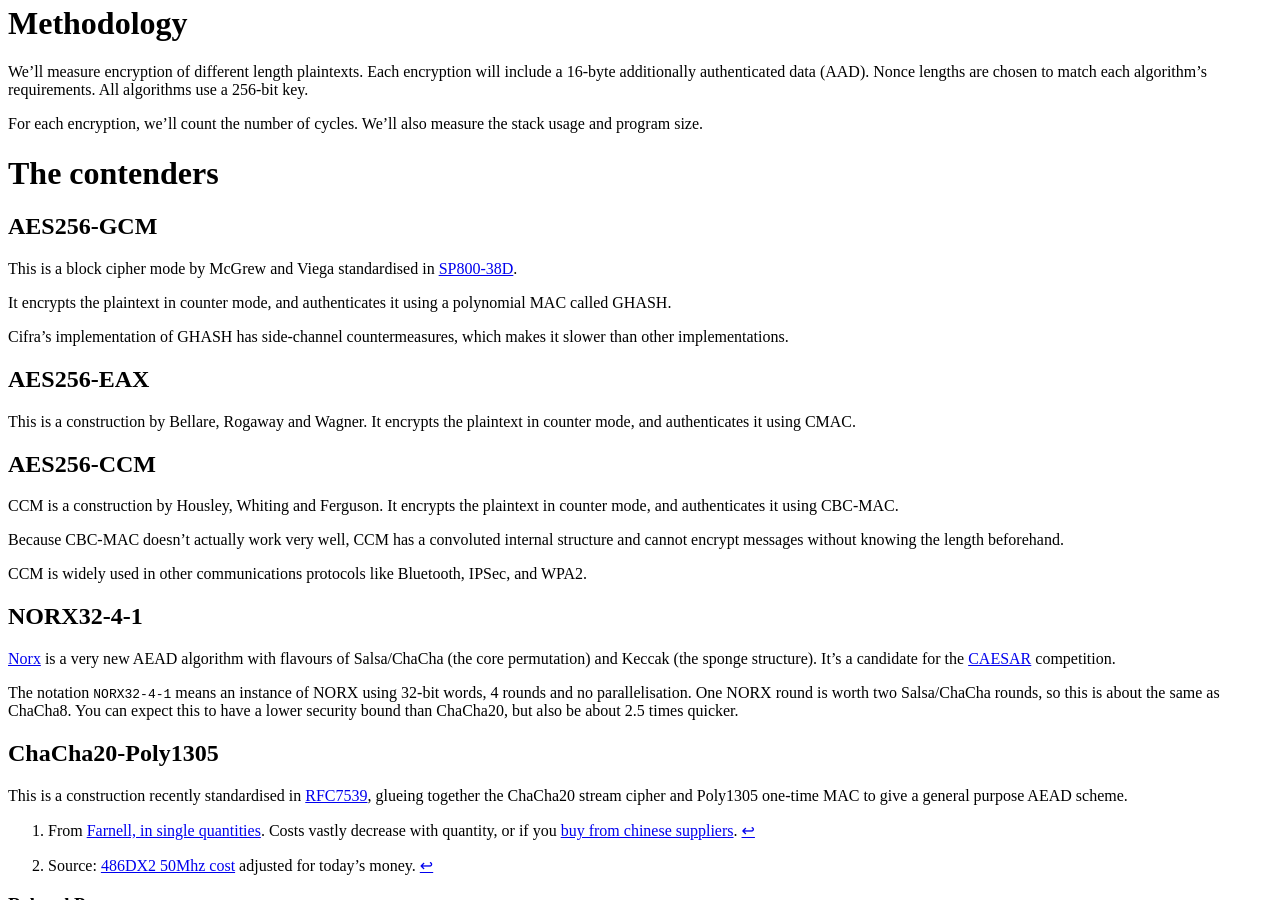
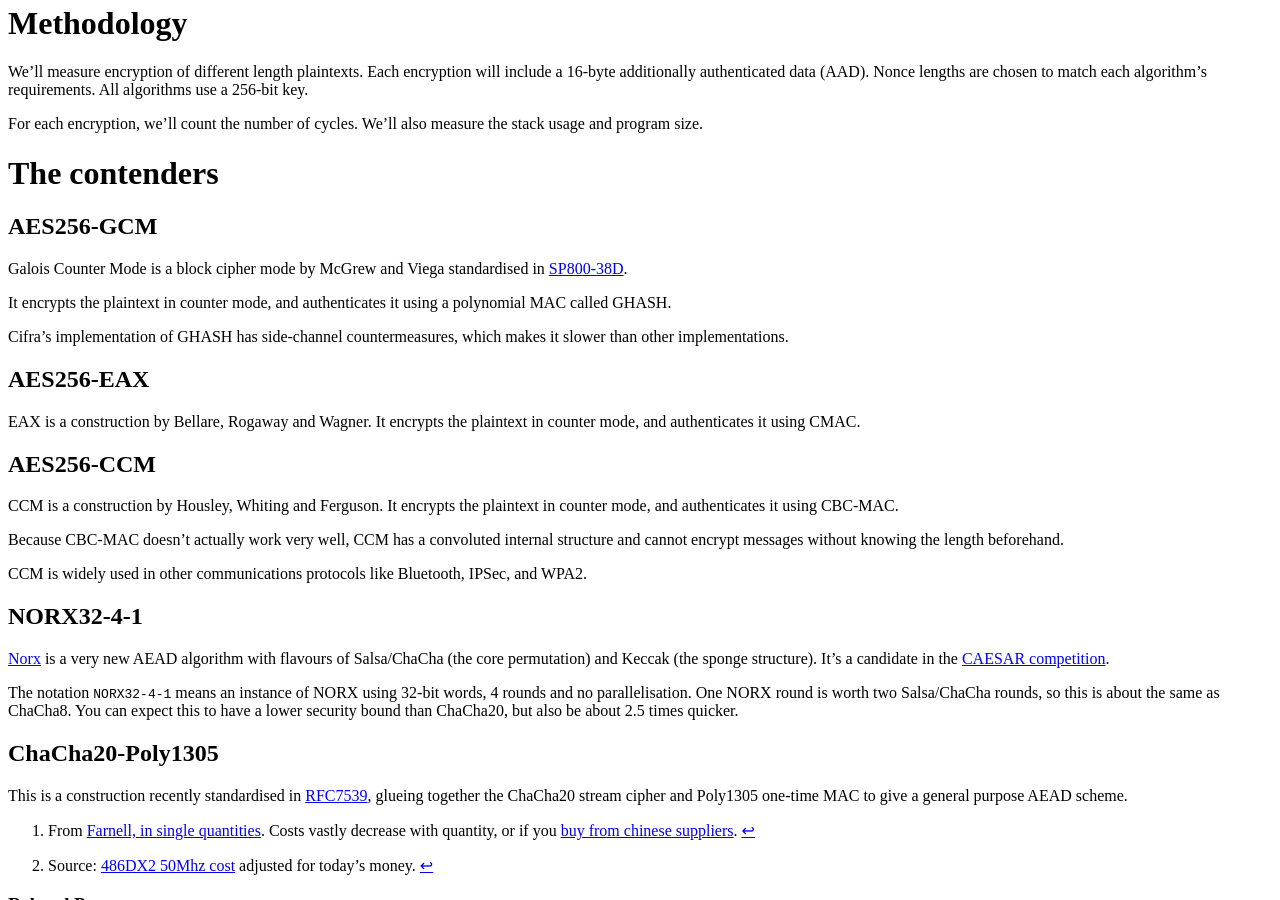
Before and after one commit to ctz/ctz.github.com, a Jekyll site: the page built from _posts/2010-05-31-modern-authenticated-encryption-for-1-euro.md, in a window 1280 px wide and 900 px high, scrolled down 373 px. Built offline with Jekyll 4.4.1, drawn with Linux system fonts in a browser that asks for light colours.

Commit message:
Update 2010-05-31-modern-authenticated-encryption-for-1-euro.md

```diff
--- a/_posts/2010-05-31-modern-authenticated-encryption-for-1-euro.md
+++ b/_posts/2010-05-31-modern-authenticated-encryption-for-1-euro.md
@@ -28,7 +28,7 @@ For each encryption, we'll count the number of cycles.  We'll also measure the s
 
 ## AES256-GCM
 
-This is a block cipher mode by McGrew and Viega standardised in [SP800-38D][sp800-38d].
+Galois Counter Mode is a block cipher mode by McGrew and Viega standardised in [SP800-38D][sp800-38d].
 
 It encrypts the plaintext in counter mode, and authenticates it using a polynomial MAC called GHASH.
 
@@ -36,7 +36,7 @@ Cifra's implementation of GHASH has side-channel countermeasures, which makes it
 
 ## AES256-EAX
 
-This is a construction by Bellare, Rogaway and Wagner.  It encrypts the plaintext in counter mode, and authenticates it using CMAC.
+EAX is a construction by Bellare, Rogaway and Wagner.  It encrypts the plaintext in counter mode, and authenticates it using CMAC.
 
 ## AES256-CCM
 
@@ -49,7 +49,7 @@ CCM is widely used in other communications protocols like Bluetooth, IPSec, and
 
 ## NORX32-4-1
 
-[Norx][norx] is a very new AEAD algorithm with flavours of Salsa/ChaCha (the core permutation) and Keccak (the sponge structure).  It's a candidate for the [CAESAR][caesar] competition.
+[Norx][norx] is a very new AEAD algorithm with flavours of Salsa/ChaCha (the core permutation) and Keccak (the sponge structure).  It's a candidate in the [CAESAR competition][caesar].
 
 The notation `NORX32-4-1` means an instance of NORX using 32-bit words, 4 rounds and no parallelisation.
 One NORX round is worth two Salsa/ChaCha rounds, so this is about the same as ChaCha8.
```
